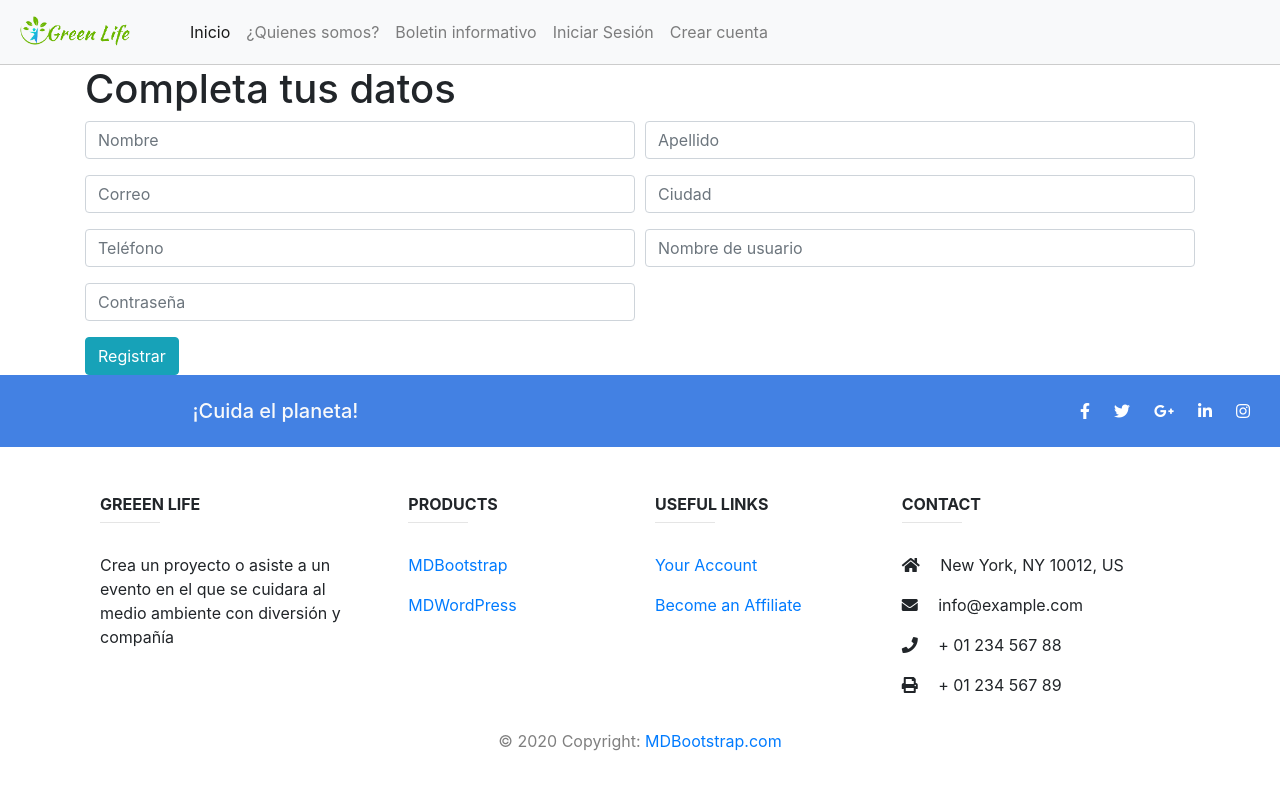
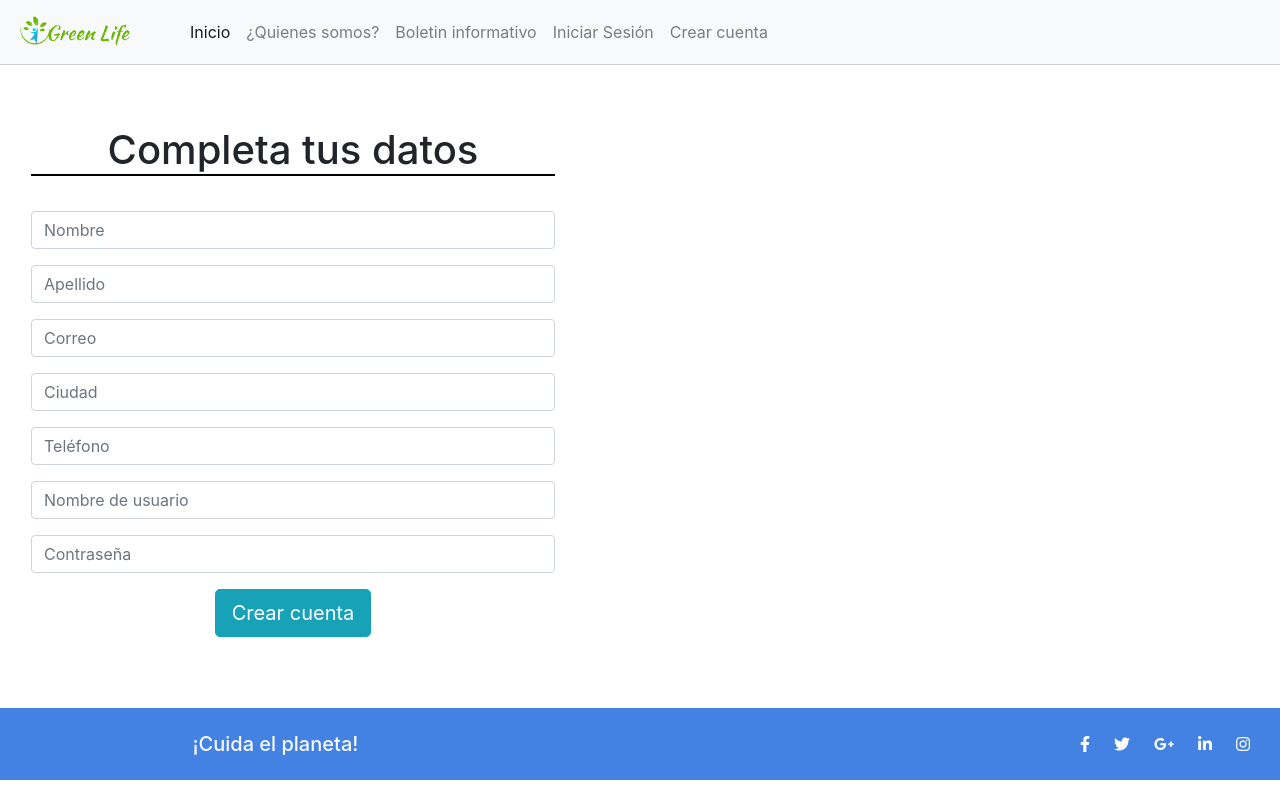
Before and after one commit to DanielaPF15/GreenLifeAngular, an Angular app: page /sign-up in a window 1280 px wide. Shown: the top 800 px of the page. Built offline with nearby package versions, Linux system fonts and the light colour scheme.

Commit message:
Agrego diseño de login y crear cuenta, logo en la pestaña

```diff
--- a/src/app/Components/login/login.component.css
+++ b/src/app/Components/login/login.component.css
@@ -0,0 +1,41 @@
+/*video{
+	position: fixed;
+	min-width: 100%;
+	min-height: 100%;
+	z-index: -1;
+}*/
+.container{
+    display: flex;
+    justify-content: center;
+    margin-top: 50px;
+    margin-bottom: 70px;
+    width: 430px !important;
+    background-color: rgba(93, 230, 223, 0.322);
+    border: white 1px solid;
+    border-radius: 8px;
+}
+
+.estilos-contenedor h1{
+    border-bottom: black 2px solid;
+    margin-top: 35px;
+    margin-bottom: 20px;
+}
+
+form input{
+    margin-top: 20px;
+
+}
+
+button{
+    margin-top: 20px !important;
+    display: flex;
+    justify-content: center;
+    margin-top: 40px;
+    margin-bottom: 40px;
+
+    width: 100%;
+}
+.estilos-contenedor{
+    width: 100%;
+    padding: 15px;
+}
--- a/src/app/Components/login/login.component.html
+++ b/src/app/Components/login/login.component.html
@@ -1,20 +1,21 @@
-
-<div class="container">
+<div class="container text-center">
+    <!--<video src="./Videos/fondo.mp4" mute autoplay loop>
+    </video>-->
+<div class="container-div estilos-contenedor">
     <h1>Iniciar sesion</h1>
     <form [formGroup]="loginForm" (ngSubmit)="login()">
         <div class="form-row">
-    <label>Nombre Usuario
-    </label>
-    <input formControlName= "userName" type= "text" class="form-control" id="userName">
-
+            <input formControlName="userName" type="text" class="form-control"
+                id="userName" placeholder="Nombre Usuario">
         </div>
         <div class="form-row">
-    <label>Contraseña
-    </label>
-    <input formControlName= "password" type= "password" class="form-control" id="password">
 
+            <input formControlName="password" type="password"
+                class="form-control" id="password" placeholder="Contraseña">
+                   <a class="olvidoContra" routerLink=""><span>¿Olvidaste tu contraseña?</span></a>
         </div>
 
-<button class="btn btn-info">Iniciar SEsion</button>
+        <button class="btn  btn-lg btn-success text-center">Iniciar sesión</button>
     </form>
 </div>
+</div>
--- a/src/app/Components/sign-up/sign-up.component.css
+++ b/src/app/Components/sign-up/sign-up.component.css
@@ -0,0 +1,21 @@
+.container{
+    display: flex;
+    justify-content: center;
+    margin-top: 45px;
+    margin-bottom: 70px;
+    border: white 1px solid;
+    border-radius: 8px;
+    margin-left: 0 !important;
+}
+
+.container-fluid h1{
+    border-bottom: black 2px solid;
+    margin-top: 15px;
+    margin-bottom: 35px;
+}
+
+.container-fluid{
+    width: 50% !important;
+    justify-content: left;
+    margin-left: 0 !important;
+}
--- a/src/app/Components/sign-up/sign-up.component.html
+++ b/src/app/Components/sign-up/sign-up.component.html
@@ -1,39 +1,41 @@
 <div class="container rounded-sm color">
-    <div class="container-div">
-        <h1>Completa tus datos</h1>
+    <div class="container-fluid">
+        <h1 class="text-center">Completa tus datos</h1>
         <form [formGroup]="signUpForm" (ngSubmit)="saveUser()">
             <div class="form-row">
-                <div class="col-md-6 mb-3">
+                <div class="col-12 mb-3">
                     <input formControlName="name" type="text" class="form-control" id="name" placeholder="Nombre">
                 </div>
-                <div class="col-md-6 mb-3">
+                <div class="col-12 mb-3">
                     <input formControlName="lastName" type="text" class="form-control" id="lastName" placeholder="Apellido">
                 </div>
-            </div>
-            <div class="form-row">
-                <div class="col-md-6 mb-3">
+
+
+                <div class="col-12 mb-3">
                     <input formControlName="email" type="email" class="form-control" id="email" placeholder="Correo">
                     <p *ngIf="signUpForm.get('email').hasError('email')" class="errorMessage">El correo electrónico es incorrecto</p>
                 </div>
-                <div class="col-md-6 mb-3">
+                <div class="col-12 mb-3">
                     <input formControlName="city"  type="text" class="form-control" id="city" placeholder="Ciudad">
                 </div>
-            </div>
-            <div class="form-row">
-                <div class="col-md-6 mb-3">
+
+
+                <div class="col-12 mb-3">
                     <input formControlName="cellPhone" type="text" class="form-control" id="cellPhone" placeholder="Teléfono">
                 </div>
-                <div class="col-md-6 mb-3">
+                <div class="col-12 mb-3">
                     <input formControlName="userName" type="text" class="form-control" id="userName" placeholder="Nombre de usuario">
                 </div>
-            </div>
-            <div class="form-row">
-                <div class="col-md-6 mb-3">
+
+                <div class="col-12 mb-3">
                     <input formControlName="password" type="password" class="form-control" id="password" placeholder="Contraseña">
                     <p *ngIf="signUpForm.get('password').hasError('minlength')" class="errorMessage">La contraseña debe ser mayor a 6 carácteres</p>
                 </div>
             </div>
-            <button class="btn btn-info">Registrar</button>
+            <div class="text-center">
+                <button class="btn btn-lg btn-info">Crear cuenta</button>
+            </div>
+
         </form>
     </div>
 </div>
--- a/src/index.html
+++ b/src/index.html
@@ -7,7 +7,7 @@
   <link rel="stylesheet" href="https://cdn.jsdelivr.net/npm/bootstrap@4.5.3/dist/css/bootstrap.min.css" integrity="sha384-TX8t27EcRE3e/ihU7zmQxVncDAy5uIKz4rEkgIXeMed4M0jlfIDPvg6uqKI2xXr2" crossorigin="anonymous">
   <meta name="viewport" content="width=device-width, initial-scale=1">
   <link rel="stylesheet" href="https://use.fontawesome.com/releases/v5.8.1/css/all.css" integrity="sha384-50oBUHEmvpQ+1lW4y57PTFmhCaXp0ML5d60M1M7uH2+nqUivzIebhndOJK28anvf" crossorigin="anonymous">
-  <link rel="icon" type="image/x-icon" href="favicon.ico">
+  <link rel="icon" type="image/x-icon" href="assets/images/Logop.png">
   <link href="https://fonts.googleapis.com/css2?family=Material+Icons"
   rel="stylesheet">
 </head>
```
Also changed, not shown: src/assets/images/Logop.png (added). Lines whose indentation alone changed are shown as unchanged.
